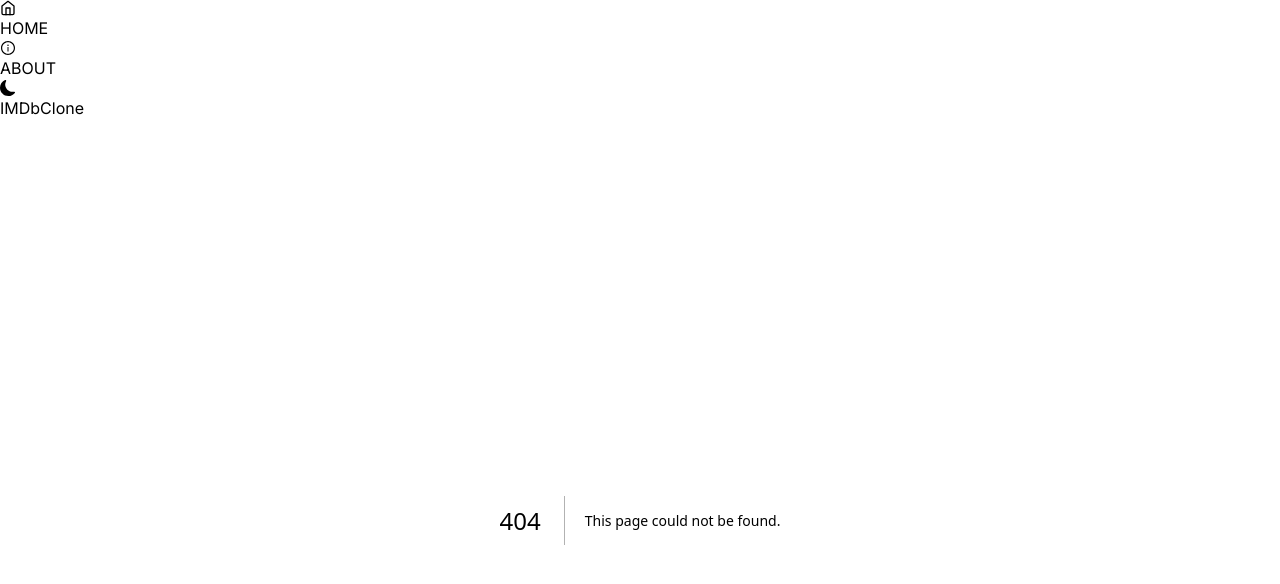
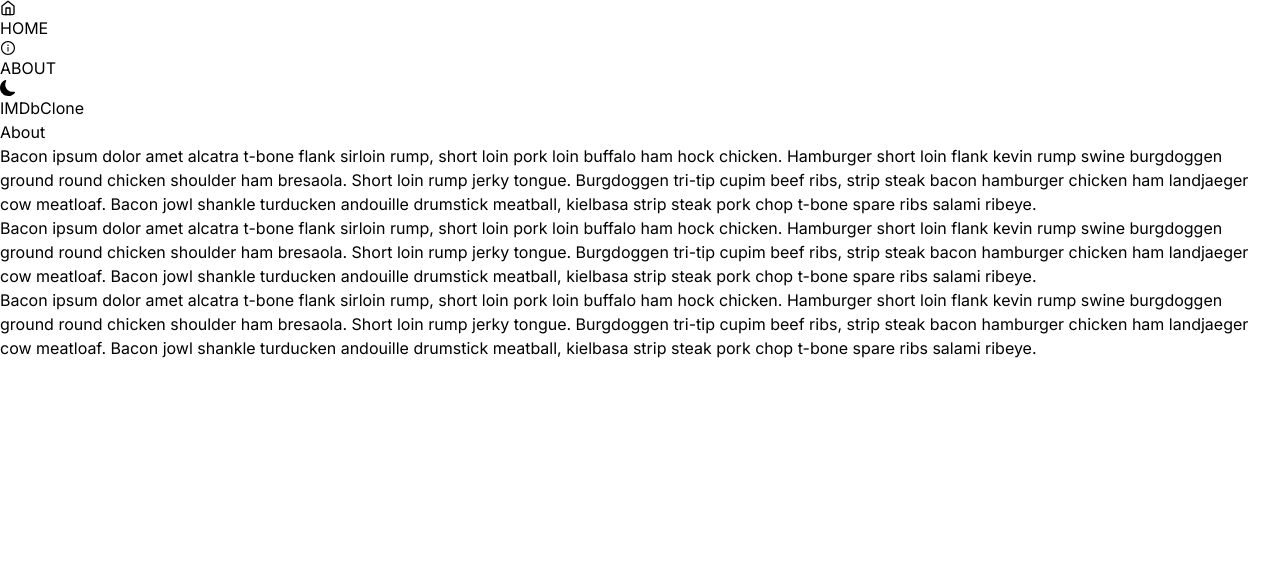
Before and after one commit to ChristopherPerrault/imdb_clone, a Next.js app: page /about in a window 1280 px wide. Before the commit this address had no page. Shown: the top 584 px of the page. Built offline with nearby package versions, Linux system fonts and the light colour scheme.

Commit message:
added About page

```diff
--- /dev/null
+++ b/app/(routes)/about/page.tsx
@@ -0,0 +1,35 @@
+export default function About() {
+  return (
+    <div className="max-w-6xl p-4 mx-auto space-y-4">
+      <h1 className="text-2xl font-medium text-blue-500"> About</h1>
+
+      <p>
+        Bacon ipsum dolor amet alcatra t-bone flank sirloin rump, short loin
+        pork loin buffalo ham hock chicken. Hamburger short loin flank kevin
+        rump swine burgdoggen ground round chicken shoulder ham bresaola. Short
+        loin rump jerky tongue. Burgdoggen tri-tip cupim beef ribs, strip steak
+        bacon hamburger chicken ham landjaeger cow meatloaf. Bacon jowl shankle
+        turducken andouille drumstick meatball, kielbasa strip steak pork chop
+        t-bone spare ribs salami ribeye.
+      </p>
+      <p>
+        Bacon ipsum dolor amet alcatra t-bone flank sirloin rump, short loin
+        pork loin buffalo ham hock chicken. Hamburger short loin flank kevin
+        rump swine burgdoggen ground round chicken shoulder ham bresaola. Short
+        loin rump jerky tongue. Burgdoggen tri-tip cupim beef ribs, strip steak
+        bacon hamburger chicken ham landjaeger cow meatloaf. Bacon jowl shankle
+        turducken andouille drumstick meatball, kielbasa strip steak pork chop
+        t-bone spare ribs salami ribeye.
+      </p>
+      <p>
+        Bacon ipsum dolor amet alcatra t-bone flank sirloin rump, short loin
+        pork loin buffalo ham hock chicken. Hamburger short loin flank kevin
+        rump swine burgdoggen ground round chicken shoulder ham bresaola. Short
+        loin rump jerky tongue. Burgdoggen tri-tip cupim beef ribs, strip steak
+        bacon hamburger chicken ham landjaeger cow meatloaf. Bacon jowl shankle
+        turducken andouille drumstick meatball, kielbasa strip steak pork chop
+        t-bone spare ribs salami ribeye.
+      </p>
+    </div>
+  );
+}
```
